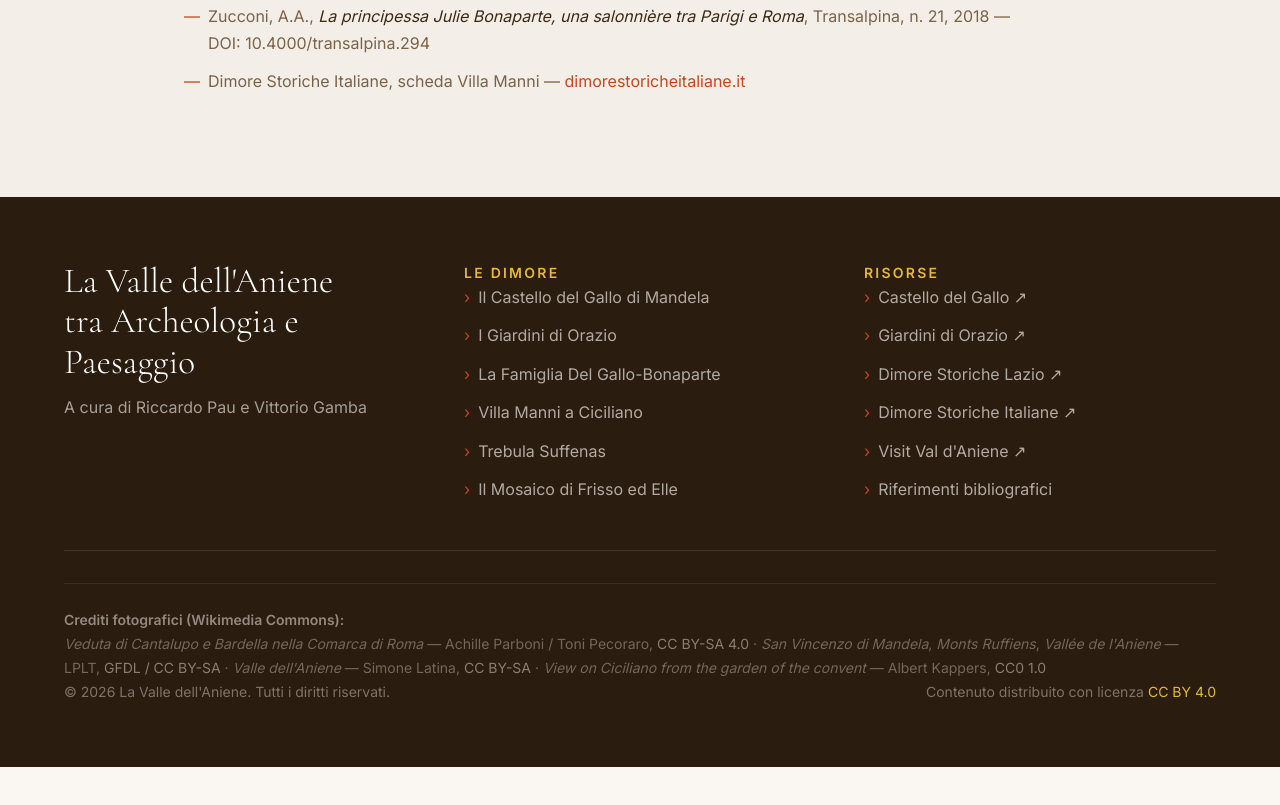
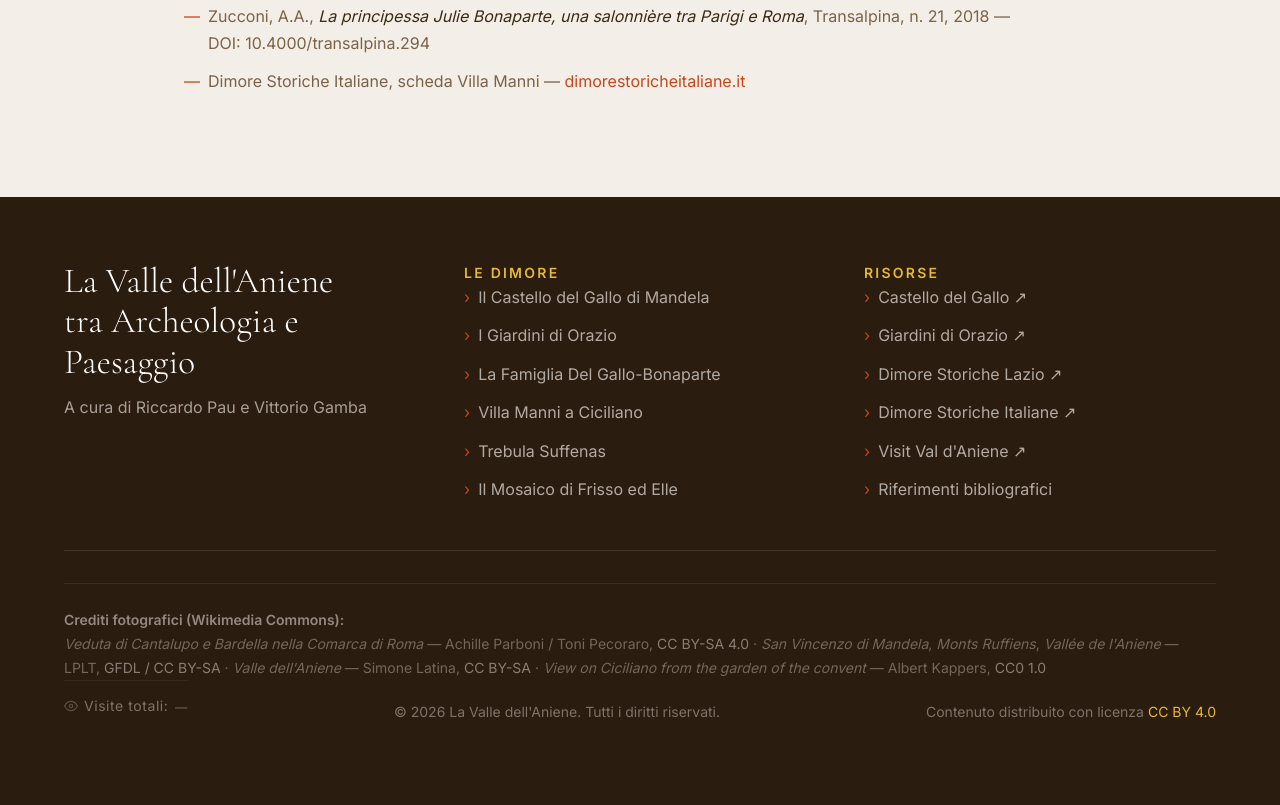
Before and after one commit to haziel-ang/valle-aniene-fai, a plain HTML site: page index.html in a window 1280 px wide. Shown: the part 6592-7397 px from the top of the page. Before the commit the page ends 7359 px from the top, so only its background shows below. Drawn offline with nearby package versions, Linux system fonts and the light colour scheme; no server answers.

Commit message:
Aggiunto contatore visite (counterapi.dev) e fix padding pill tab

```diff
--- a/css/style.css
+++ b/css/style.css
@@ -917,6 +917,31 @@ a { color:inherit; text-decoration:none; }
   color: var(--fai-orange);
   font-size: 1rem;
 }
+
+.footer-visit-counter {
+  display: flex;
+  align-items: center;
+  gap: 6px;
+  font-size: var(--text-xs);
+  color: rgba(250,247,242,0.40);
+  padding-block: var(--sp-3);
+  border-top: 1px solid rgba(250,247,242,0.06);
+  margin-bottom: var(--sp-3);
+  letter-spacing: 0.04em;
+}
+.footer-visit-icon {
+  display: flex;
+  align-items: center;
+  opacity: 0.6;
+}
+#counter-value {
+  font-family: var(--font-display);
+  font-size: 1rem;
+  font-weight: 400;
+  color: rgba(250,247,242,0.55);
+  letter-spacing: 0.02em;
+}
+
 .footer-bottom {
   display: flex;
   align-items: center;
--- a/index.html
+++ b/index.html
@@ -541,6 +541,12 @@
       </p>
     </div>
     <div class="footer-bottom">
+    <div class="footer-visit-counter">
+      <span class="footer-visit-icon" aria-hidden="true">
+        <svg width="14" height="14" viewBox="0 0 24 24" fill="none" stroke="currentColor" stroke-width="2" stroke-linecap="round" stroke-linejoin="round"><path d="M1 12s4-8 11-8 11 8 11 8-4 8-11 8-11-8-11-8z"/><circle cx="12" cy="12" r="3"/></svg>
+      </span>
+      Visite totali: <span id="counter-value">…</span>
+    </div>
       <p class="footer-copyright">© 2026 La Valle dell'Aniene. Tutti i diritti riservati.</p>
       <p class="footer-license">Contenuto distribuito con licenza <a href="https://creativecommons.org/licenses/by/4.0/deed.it" target="_blank" rel="noopener">CC BY 4.0</a></p>
     </div>
@@ -553,5 +559,23 @@
 </button>
 
 <script src="js/main.js"></script>
+
+  <!-- ══ VISIT COUNTER ══════════════════════════════════════════ -->
+  <script>
+  (function initCounter() {
+    var counterEl = document.getElementById('counter-value');
+    if (!counterEl) return;
+    fetch('https://api.counterapi.dev/v1/valle-aniene-fai/visits/up')
+      .then(function(r){ return r.json(); })
+      .then(function(data){
+        if (data && typeof data.count === 'number') {
+          counterEl.textContent = data.count.toLocaleString('it-IT');
+        } else {
+          counterEl.textContent = '—';
+        }
+      })
+      .catch(function(){ counterEl.textContent = '—'; });
+  })();
+  </script>
 </body>
 </html>
```
Also changed, not shown: parte-prima.html (+24 -0 lines), parte-seconda.html (+24 -0 lines).
